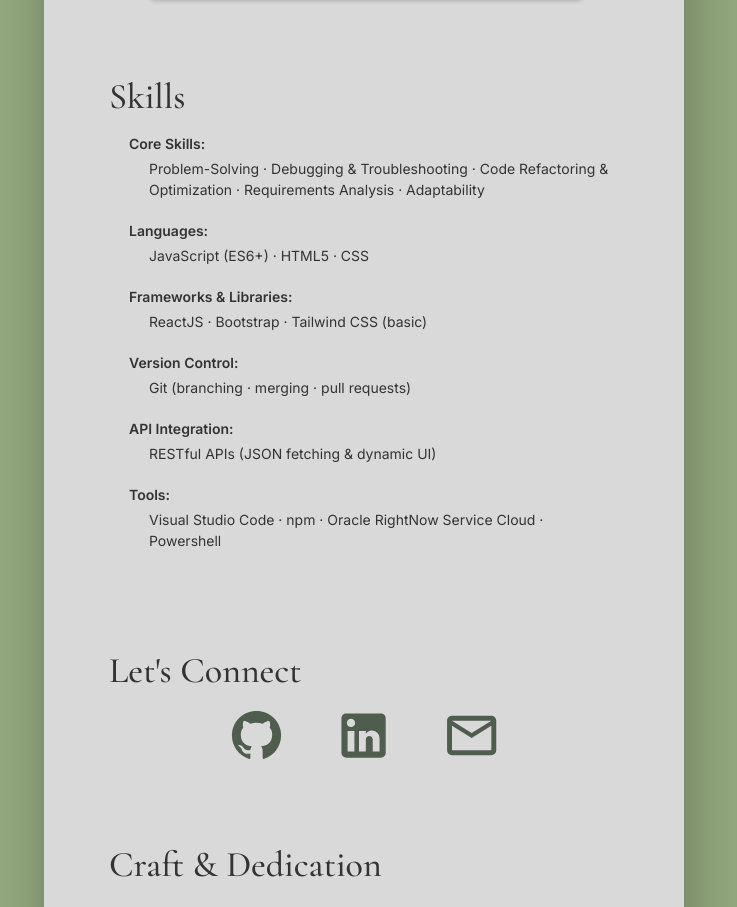
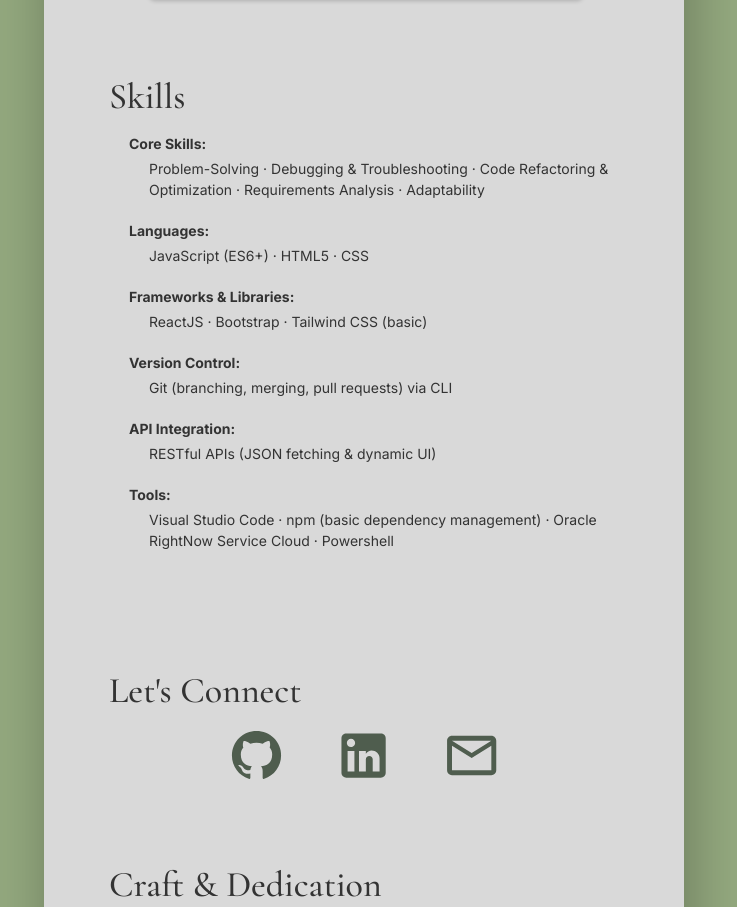
Before and after one commit to itskaedechan/personal-portfolio, a React (Vite) app: page / in a window 1280 px wide. Shown: the part 1345-2252 px from the top of the page, without its empty margins (422-1159 px from the left). Built offline with nearby package versions, Linux system fonts and the light colour scheme; a web font is replaced by a local one.

Commit message:
refactor: refactored hardcoded Skills to mapping for clean code
- added dual map function to map categories and ff skills
- added css pseudo styling for skills
- added projects.json file for myprojects data
- fixed from class to className in hero.jsx

```diff
--- a/src/Page/Hero.jsx
+++ b/src/Page/Hero.jsx
@@ -1,6 +1,6 @@
 export default function Hero() {
   return (
-    <div class="flex h-screen items-center justify-center">
+    <div className="flex h-screen items-center justify-center">
       <div className="bg-cream mx-auto mt-5 flex h-[249px] w-[650px] flex-col justify-center px-13 pb-10 pt-16 font-jacques shadow">
         <h1 className="charcoal-text text-[40px]">Hi, I’m Anne.</h1>
         <h2 className="charcoal-text mt-1 text-xl">
--- a/src/components/sections/Skills.jsx
+++ b/src/components/sections/Skills.jsx
@@ -1,43 +1,25 @@
+import skillsData from "../data/skillsData.json";
+
 export default function Skills() {
   return (
     <div>
-      {/* map projtitle here */}
-      <div className="mb-5 ml-5">
-        <p className="mb-1 font-semibold">Core Skills: </p>
-        <p className="ml-5">
-          Problem-Solving · Debugging & Troubleshooting · Code Refactoring &
-          Optimization · Requirements Analysis · Adaptability
-        </p>
-      </div>
-      {/* remove this part when starting with mapping */}
-      <div className="mb-5 ml-5">
-        <p className="mb-1 font-semibold">Languages: </p>
-
-        <p className="ml-5">JavaScript (ES6+) · HTML5 · CSS</p>
-      </div>
-
-      <div className="mb-5 ml-5">
-        <p className="mb-1 font-semibold">Frameworks & Libraries: </p>
-
-        <p className="ml-5">ReactJS · Bootstrap · Tailwind CSS (basic)</p>
-      </div>
-
-      <div className="mb-5 ml-5">
-        <p className="mb-1 font-semibold">Version Control: </p>
-
-        <p className="ml-5"> Git (branching · merging · pull requests)</p>
-      </div>
-
-      <div className="mb-5 ml-5">
-        <p className="mb-1 font-semibold">API Integration: </p>
-        <p className="ml-5">RESTful APIs (JSON fetching & dynamic UI)</p>
-      </div>
-
-      <div className="mb-5 ml-5">
-        <p className="mb-1 font-semibold">Tools:</p>
-        <p className="ml-5">
-          Visual Studio Code · npm · Oracle RightNow Service Cloud · Powershell
-        </p>
+      <div className="mb-10 ml-5">
+        {skillsData.map((category) => (
+          <div key={category.id} id={category.id}>
+            <p className="mb-1 font-bold">{category.title}: </p>
+            <p className="mb-5 ml-5">
+              {category.skills.map((individualSkill) => (
+                <span
+                  key={individualSkill}
+                  id={individualSkill.replace(/\s+/g, "-").toLowerCase()}
+                  className="skill-item"
+                >
+                  {individualSkill}
+                </span>
+              ))}
+            </p>
+          </div>
+        ))}
       </div>
     </div>
   );
--- a/src/index.css
+++ b/src/index.css
@@ -84,3 +84,11 @@
 footer {
   font-family: "Inter", sans-serif;
 }
+
+.skill-item::after {
+  content: " · ";
+}
+
+.skill-item:last-of-type::after {
+  content: "";
+}
```
Also changed, not shown: src/components/data/projects.json (added, +26 -0 lines).
